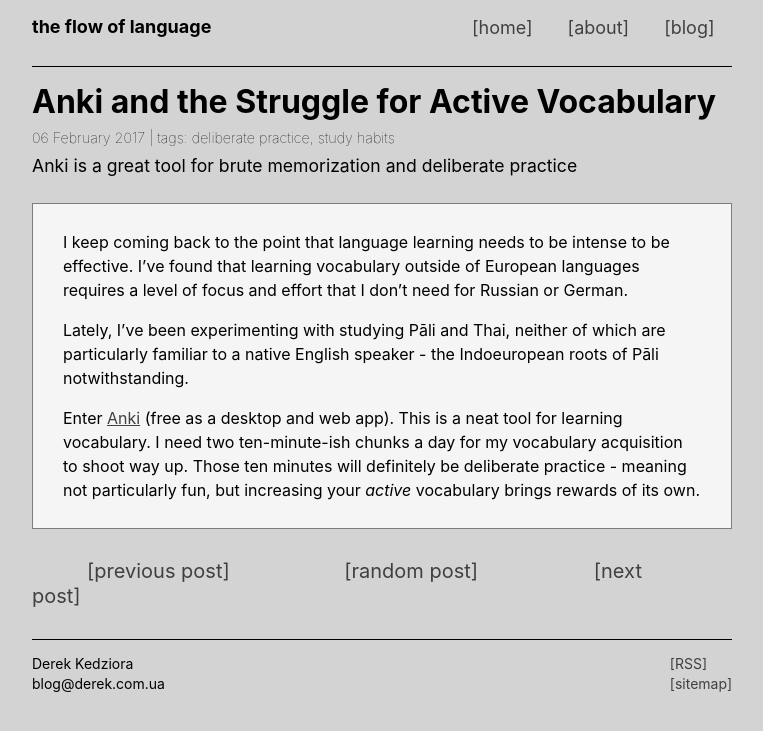
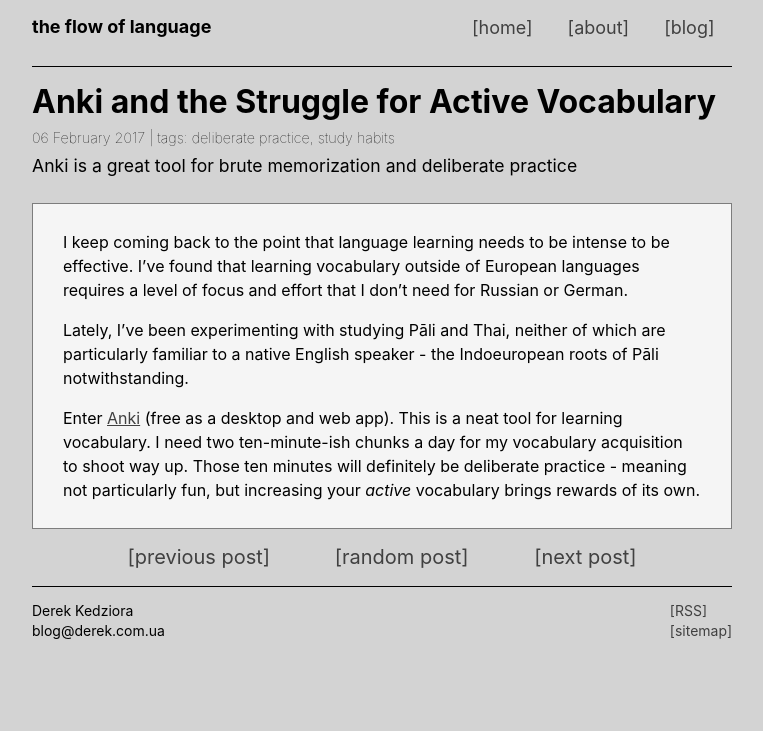
Before and after one commit to ZeroDeth/derekkedziora.github.io, a Jekyll site: the page built from _posts/2017-02-06-anki-struggle-for-active-vocabulary.md, in a window 1280 px wide. Shown: the top 731 px of the page, without its empty margins (258-1021 px from the left). Built offline with Jekyll 4.4.1, drawn with Linux system fonts in a browser that asks for light colours; comment, search, counter and statistics services are not loaded.

Commit message:
html errors fixed

```diff
--- a/_includes/head-matter.html
+++ b/_includes/head-matter.html
@@ -10,4 +10,7 @@
     <meta name=viewport content="width=device-width, initial-scale=1">
     {% include og-matter.html %}
     {% include twitter-card.html %}
+    <noscript>
+      <style>#randoLink {display: none;}</style>
+    </noscript>
   </head>
--- a/_includes/next-previous-links.html
+++ b/_includes/next-previous-links.html
@@ -1,5 +1,3 @@
-<noscript><style>#randoLink {display: none;}</style></noscript>
-
 <div class="next-previous-links">
   <ul>
     {% unless page.previous.url == post.url %}
--- a/_layouts/post.html
+++ b/_layouts/post.html
@@ -14,9 +14,9 @@
         <h2 class="blog-listing-description">{{page.description}}</h2>
     </header>
 
-    <section class='post-content'>
+    <div class='post-content'>
         {{ content }}
-    </section>
+    </div>
 
   </article>
 </main>
--- a/css/main.css
+++ b/css/main.css
@@ -161,18 +161,19 @@ footer ul {
 .next-previous-links a {
   text-decoration: none;
   font-size: 20px;
-  padding: 0px 10px 0px 10px;
 }
 
 .next-previous-links ul {
   padding-left: 0px;
-  margin: 30px 0px 30px 0px;
+  text-align: center;
 }
 
-.next-previous-links li {
+.next-previous-links ul li {
+  text-align: center;
   display: inline;
   font-size: 20px;
-  padding: 0px 45px 0px 45px;
+  padding: 0px 30px 0px 30px;
+  margin: 30px 0px 30px 0px;
 }
 
 .tagline {
```
